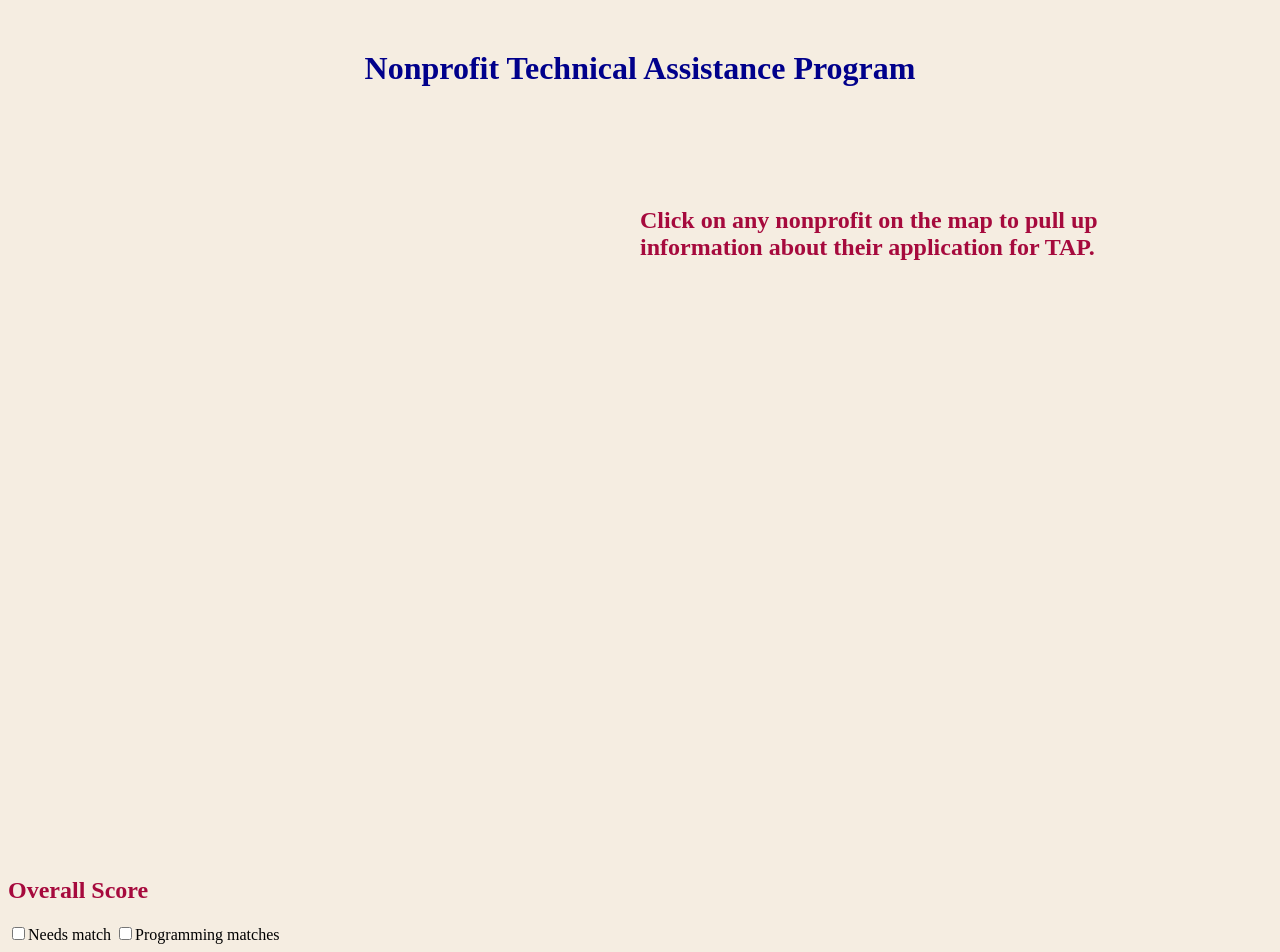
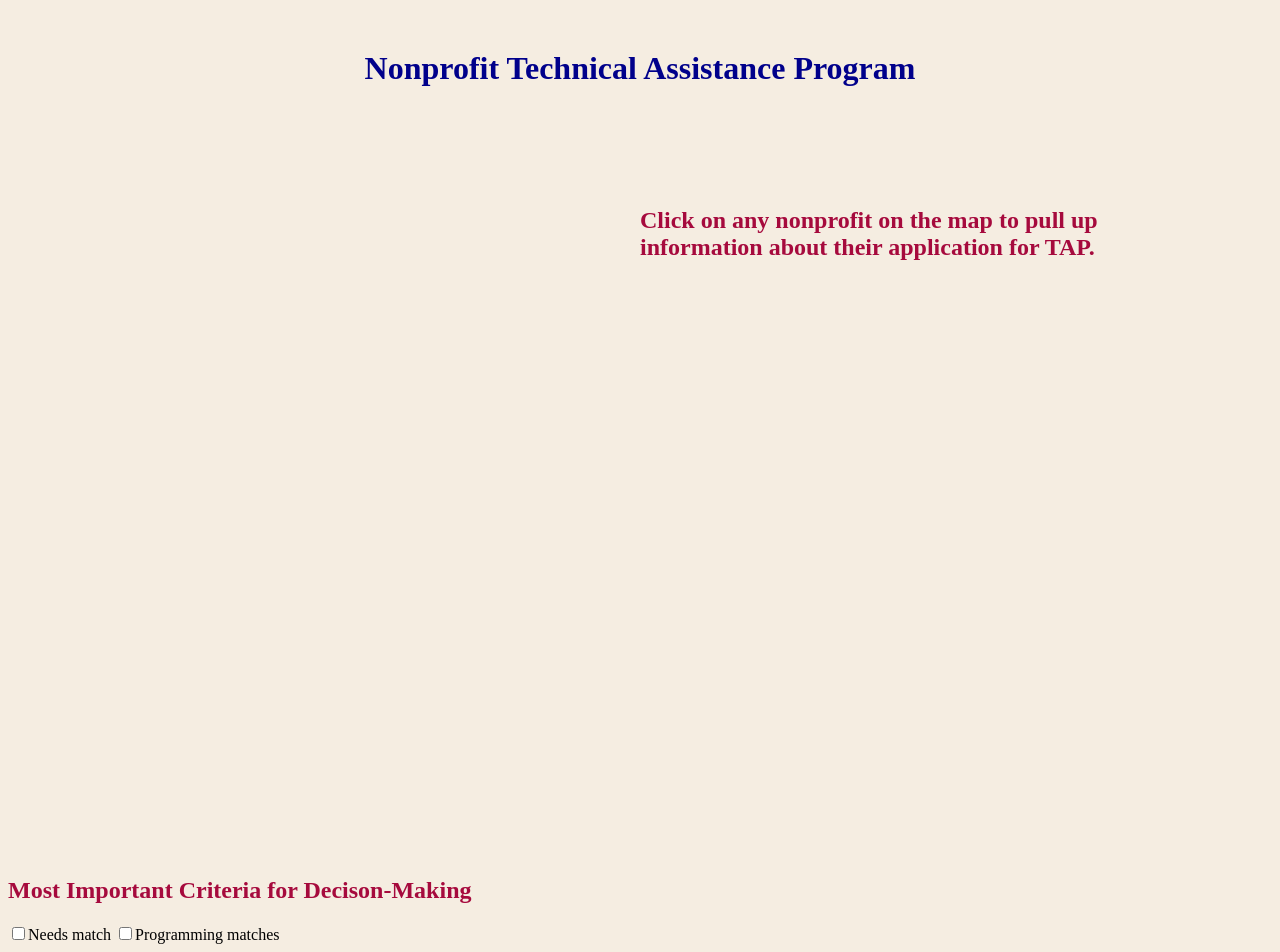
Before and after one commit to SofiaFasullo/lasalleNPC_TAP, a plain HTML site: page index.html in a window 1280 px wide. Shown: the top 952 px of the page. Drawn offline with nearby package versions, Linux system fonts and the light colour scheme.

Commit message:
Update index.html

```diff
--- a/index.html
+++ b/index.html
@@ -32,7 +32,7 @@
         <div class="checkbox-container" id="all-checkbox-contianer">
 
             <div class="checkbox-container" id="checkbox-contianer-4">
-                <h2>Overall Score</h2>
+                <h2>Most Important Criteria for Decison-Making</h2>
                 <label><input type="checkbox" class="checkbox criteria-checkbox" id="checkbox-4-1" value="Needs">Needs match</label>
                 <label><input type="checkbox" class="checkbox criteria-checkbox" id="checkbox-4-5" value="Programming">Programming matches</label>
             </div>
```
